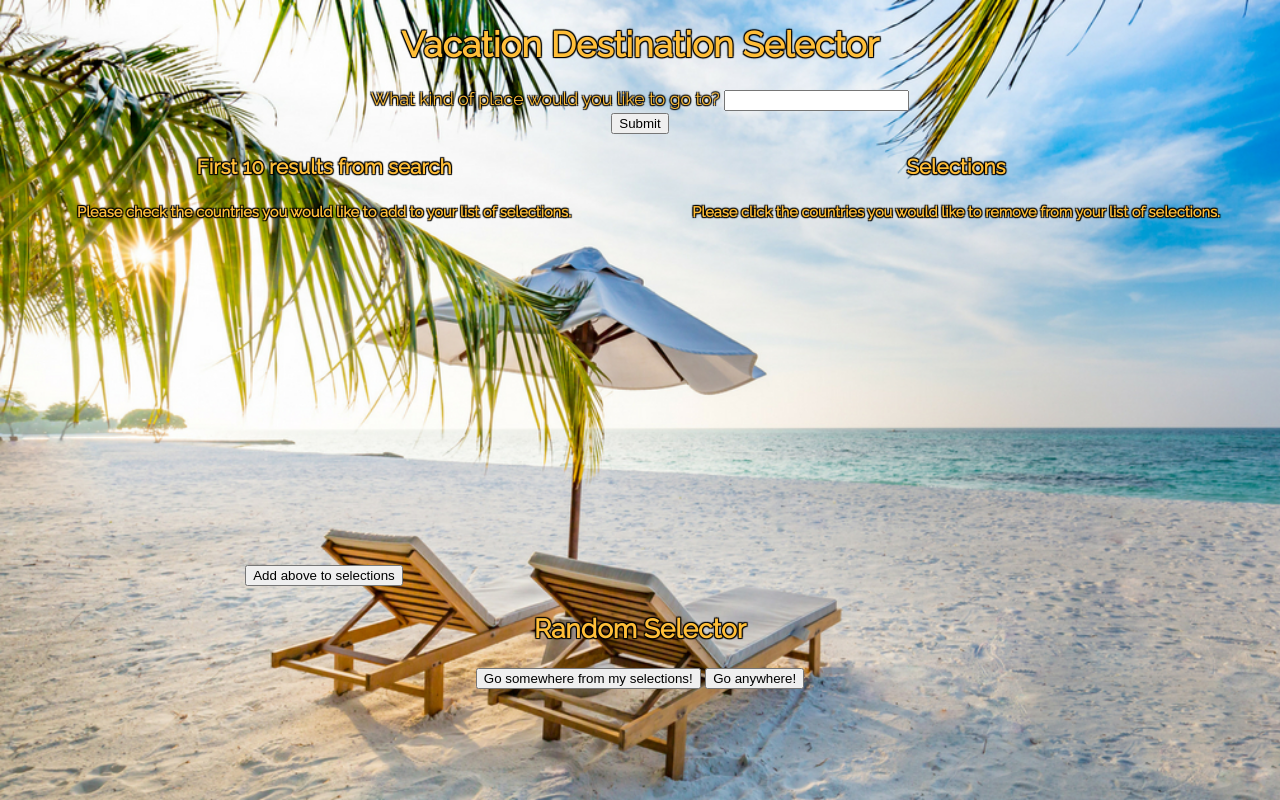
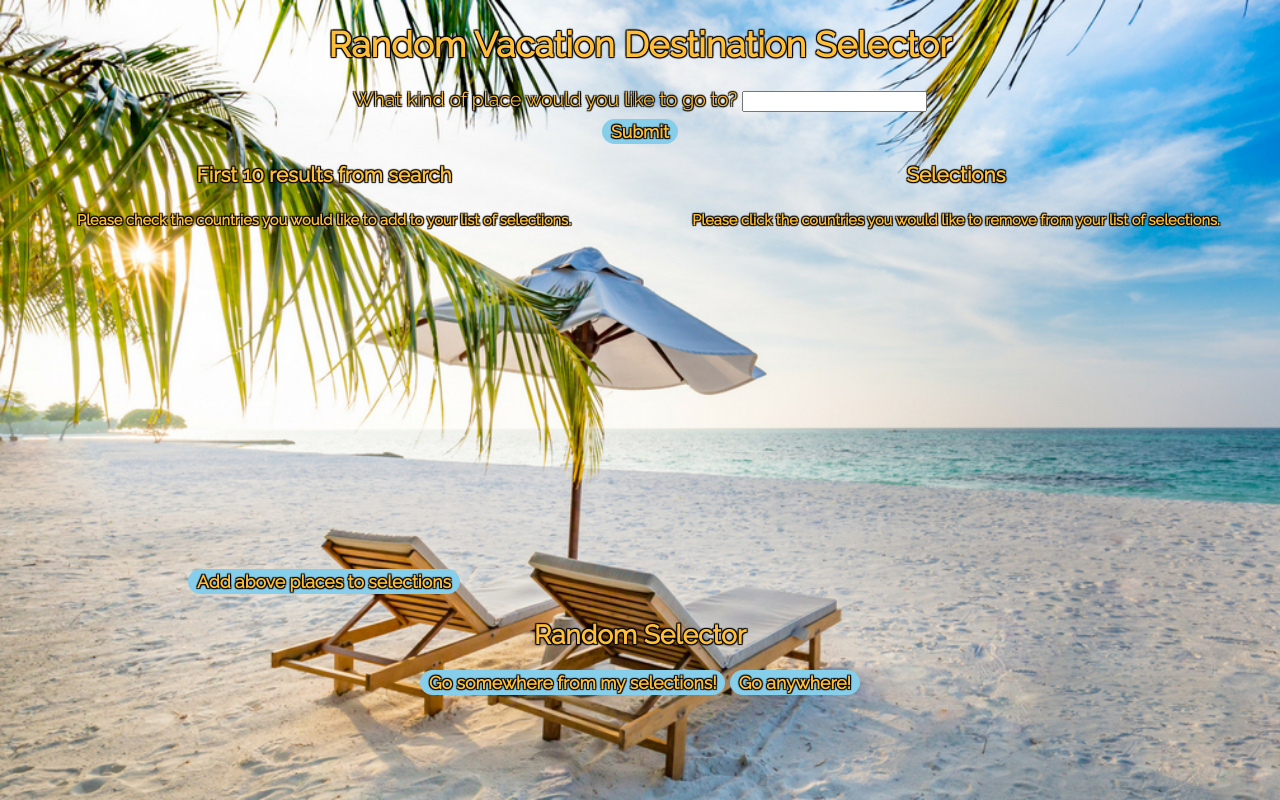
Before and after one commit to MarcoYuen17/Vacation-Destination-Selector, a Flask app: page / in a window 1280 px wide. Run offline with Flask 2, Linux system fonts and the light colour scheme; some libraries are stand-ins or nearby versions.

Commit message:
Changed button design for consistency, simplified centering of page

```diff
--- a/static/css/style.css
+++ b/static/css/style.css
@@ -11,8 +11,28 @@ body {
                  black -1px 1px 1px,
                  black -1px -1px 1px,
                  black 1px -1px 1px;
+    font-family: 'Raleway', Helvetica;
+}
+
+.align_center {
     text-align: center;
-    font-family: 'Raleway', Helvetica;
+}
+
+.question {
+    margin-bottom: 0.5em;
+}
+
+.button {
+    display: inline;
+    padding: 0.1em 0.5em;
+    border-radius: 12.5px;
+    background-color: skyblue;
+    transition: background-color, 0.5s;
+    cursor: pointer;
+}
+
+.button:hover {
+    background-color: lightgreen;
 }
 
 .results_and_selections {
@@ -36,31 +56,28 @@ body {
     padding: 0.25em;
 }
 
+.result_container, .selection_container {
+    margin-left: 40%;
+}
+
 .result, .selection_container {
     padding: 0.2em;
     visibility: hidden;
 }
 
 .selection {
-    padding: 0.125em;
+    padding: 0.1em 0.5em;
     border-radius: 12.5px;
     background-color: white;
     transition: background-color 0.5s;
+    cursor: pointer;
 }
 
 .selection:hover {
     background-color: lightcoral;
 }
 
-.site_title {
-    text-align: center;
-}
-
 .returned_result {
-    visibility: hidden;
-}
-
-#update_selection_error {
     visibility: hidden;
 }
 
@@ -73,3 +90,19 @@ body {
     height: 100%;
     width: 100%;
 }
+
+#question_label {
+    font-size: 1.1em;
+}
+
+#update_selection_error {
+    visibility: hidden;
+}
+
+#place_result {
+    margin-bottom: 0.5%;
+}
+
+#description_result {
+    margin-top: 0.5%;
+}
--- a/templates/front.html
+++ b/templates/front.html
@@ -2,7 +2,7 @@
 <html>
     <head>
         <title>
-            Vacation Destination Selector
+            Random Vacation Destination Selector
         </title>
         <link href="https://fonts.googleapis.com/css2?family=Raleway&display=swap" rel="stylesheet">
         <link href='../static/css/style.css' rel='stylesheet' type='text/css'>
@@ -11,22 +11,24 @@
     </head>
 
     <body>
-        <h1 class='site_title'>Vacation Destination Selector</h1>
-        <form>
+        <header class='align_center'>
+            <h1 class='site_title'>Random Vacation Destination Selector</h1>
+            <form class='keyword_query'>
                 <section class='question'>
-                <label for='kind'>What kind of place would you like to go to?</label>
+                    <label id='question_label' for='kind'>What kind of place would you like to go to?</label>
                     <input type='text' name='kind' id='kind'>
                 </section>
                 <section class='submission'>
-                <button onclick='submitKeyword()'>Submit</button>
+                    <h4 class='button' onclick='submitKeyword()'>Submit</h4>
                 </section>
             </form>
+        </header>
 
         <section class='results_and_selections'>
             <div class='left'>
-                <h3>First 10 results from search</h3>
+                <h3 class='align_center'>First 10 results from search</h3>
                 <form>
-                    <h5>Please check the countries you would like to add to your list of selections.</h5>
+                    <h5 class='align_center'>Please check the countries you would like to add to your list of selections.</h5>
                     <div class='result_container'>
                         <input class='result' type='checkbox' name='result1' id='result1checkbox'>
                         <label for='result1' id='result1label'></label>
@@ -68,14 +70,17 @@
                         <label for='result10' id='result10label'></label>
                     </div>
                     <br>
-                    <button onclick='updateSelections()'>Add above to selections</button> <!--TODO: make button same as text in selections-->
+                    <div class='align_center'>
+                        <h4 class='button' onclick='updateSelections()'>Add above places to selections</h4>
+
+                    </div>
                     <p id='update_selection_error'></p>
                 </form>
             </div>
 
             <div class='right'>
-                <h3>Selections</h3>
-                <h5>Please click the countries you would like to remove from your list of selections.</h5>
+                <h3 class='align_center'>Selections</h3>
+                <h5 class='align_center'>Please click the countries you would like to remove from your list of selections.</h5>
                 <ol>
                     <li class='selection_container' id='selection1_container'>
                         <span class='selection' id='selection1' onclick='removeSelection(this)'></span>
@@ -111,10 +116,10 @@
             </div>
         </section>
 
-        <section class='random_chooser'>
+        <section class='random_chooser align_center'>
             <h2>Random Selector</h2>
-            <button type='button' onclick='displayRandomFromSelections()'>Go somewhere from my selections!</button>
-            <button type='button' onclick='displayRandom()'>Go anywhere!</button>
+            <h4 class='button' onclick='displayRandomFromSelections()'>Go somewhere from my selections!</h4>
+            <h4 class='button' onclick='displayRandom()'>Go anywhere!</h4>
             <h3 class='returned_result' id='place_result'></h3>
             <p class='returned_result' id='description_result'></p>
         </section>
```
Lines whose indentation alone changed are shown as unchanged.
